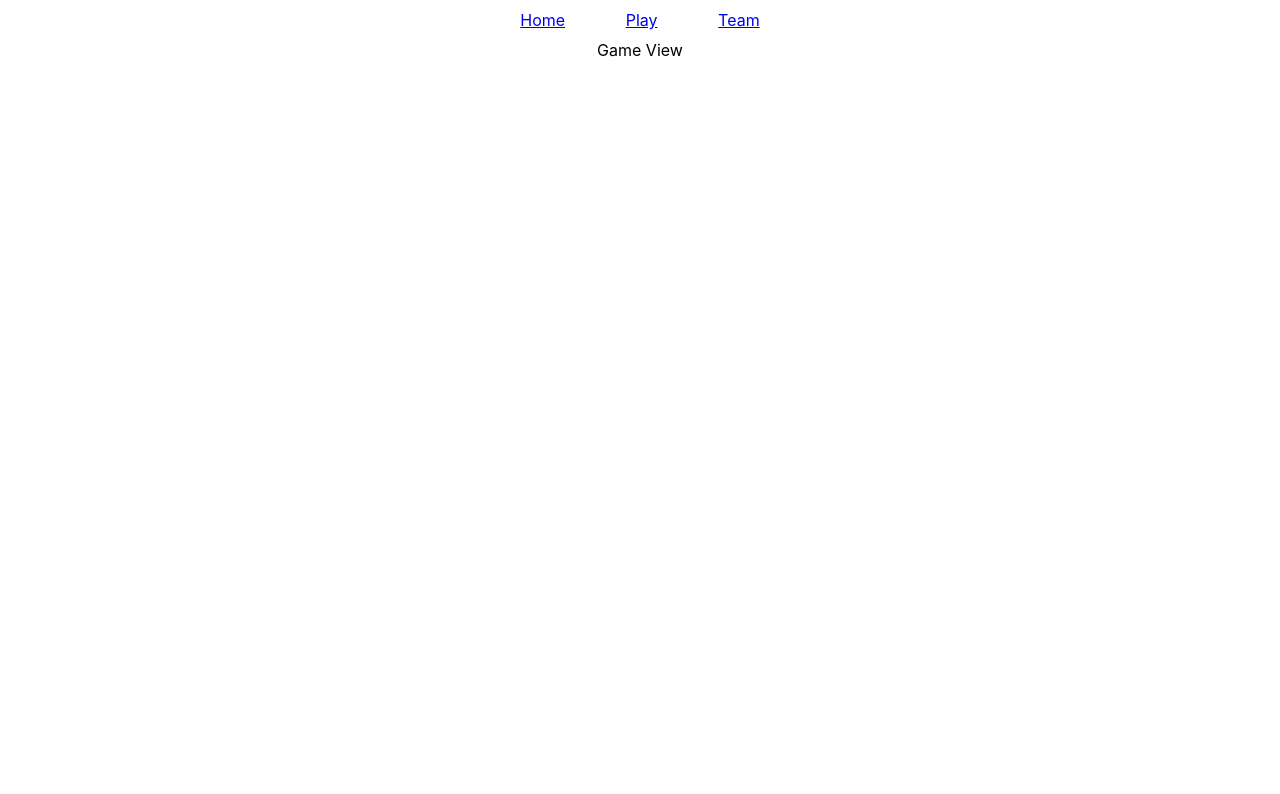
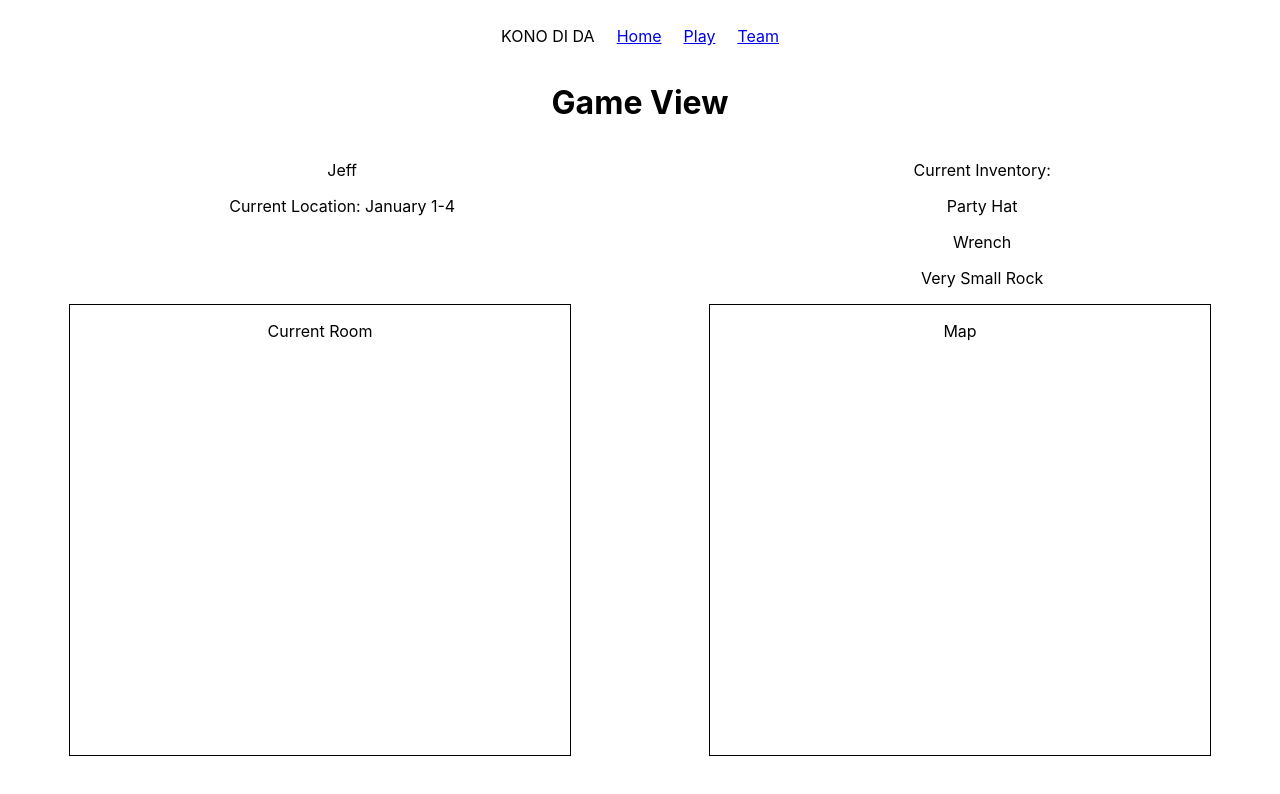
Before and after one commit to KONO-DI-DA/cs.frontend, a React (Create React App) app in the folder kono-di-da/: page /play in a window 1280 px wide. Shown: the top 794 px of the page. Built offline with nearby package versions, Linux system fonts and the light colour scheme.

Commit message:
Basic structure for game view created

```diff
--- a/kono-di-da/src/components/gameView/GameView.js
+++ b/kono-di-da/src/components/gameView/GameView.js
@@ -1,9 +1,41 @@
-import React from 'react';
+import React, {useState, useEffect} from 'react';
+import './GameView.scss'
 
 const GameView = () => {
+
+  const [playerState, setPlayerState] = useState(
+    {
+      location: 'January 1-4',
+      heldItems: ['Party Hat', 'Wrench', 'Very Small Rock'],
+      name: 'Jeff',
+      id: 12
+    });
+
+  console.log(playerState);
+
   return (
-    <div>
-      Game View
+    <div className='game-view'>
+      <h1>Game View</h1>
+      <div className='player-stats'>
+        <div className='player-stats-left'>
+          <p>{playerState.name}</p>
+          <p>Current Location: {playerState.location}</p>
+        </div>
+        <div className='player-stats-right'>
+          <p>Current Inventory:</p>
+          {playerState.heldItems.map((item) => (
+            <p>{item}</p>
+          ))}
+        </div>
+      </div>
+      <div className='player-view'>
+        <div className='current-room'>
+          <p>Current Room</p>
+        </div>
+        <div className='map'>
+          <p>Map</p>
+        </div>
+      </div>
     </div>
   );
 };
--- /dev/null
+++ b/kono-di-da/src/components/gameView/GameView.scss
@@ -0,0 +1,21 @@
+.player-stats {
+  display: flex;
+  flex-direction: row;
+  justify-content: space-around;
+}
+
+.player-view {
+  display: flex;
+  flex-direction: row;
+  justify-content: space-around;
+  .current-room {
+    border: 1px solid black;
+    height: 450px;
+    width: 500px;
+  }
+  .map {
+    border: 1px solid black;
+    height: 450px;
+    width: 500px;
+  }
+}
--- a/kono-di-da/src/components/landingPage/LandingPage.js
+++ b/kono-di-da/src/components/landingPage/LandingPage.js
@@ -4,7 +4,7 @@ const LandingPage = () => {
   return (
     <div className='landing-page'>
       <div className='main-content'>
-        <h1>Game Name</h1>
+        <h1>KONO DI DA</h1>
         <p>Words about the game</p>
         <p>More words about game</p>
         <p>Get started</p>
--- a/kono-di-da/src/components/navBar/NavBar.js
+++ b/kono-di-da/src/components/navBar/NavBar.js
@@ -5,6 +5,7 @@ import './NavBar.scss'
 const NavBar = () => {
   return (
     <div className='nav-bar'>
+      <p>KONO DI DA</p>
       <Link to='/'>Home</Link>
       <Link to='/play'>Play</Link>
       <Link to='/team'>Team</Link>
--- a/kono-di-da/src/components/team/Team.js
+++ b/kono-di-da/src/components/team/Team.js
@@ -2,8 +2,8 @@ import React from 'react';
 
 const Team = () => {
   return (
-    <div>
-      Team
+    <div className='team'>
+      <h1>Team</h1>
     </div>
   );
 };
```
